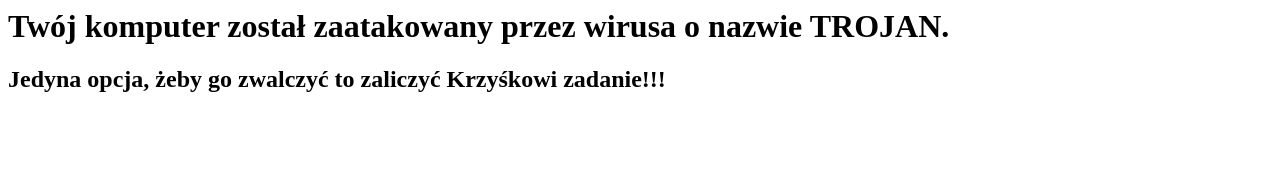
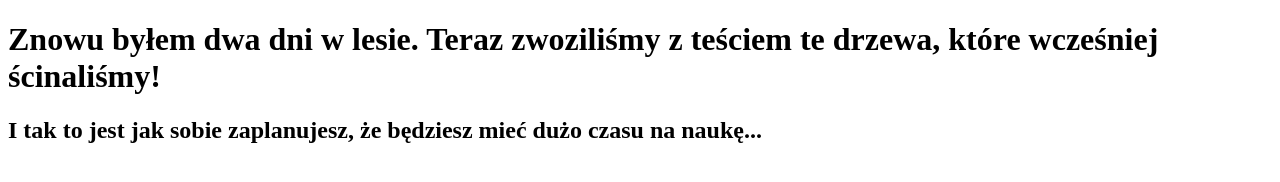
Before and after one commit to Krzysiek2017/mod_1zad_5, a website: page index.html in a window 1280 px wide. Drawn offline with Linux system fonts and the light colour scheme.

Commit message:
poprawki

```diff
--- a/index.html
+++ b/index.html
@@ -1,2 +1,14 @@
-<h1> Twój komputer został zaatakowany przez wirusa o nazwie TROJAN.</h1>
-<h2>Jedyna opcja, żeby go zwalczyć to zaliczyć Krzyśkowi zadanie!!!</h2>
+<!DOCTYPE html>
+<html>
+
+<head>
+    <meta charset="utf-8">
+    <title>Zadanie5</title>
+</head>
+
+<body>
+    <h1>Znowu byłem dwa dni w lesie. Teraz zwoziliśmy z teściem te drzewa, które wcześniej ścinaliśmy!</h1>
+    <h2>I tak to jest jak sobie zaplanujesz, że będziesz mieć dużo czasu na naukę...</h2>
+</body>
+
+</html>
```
